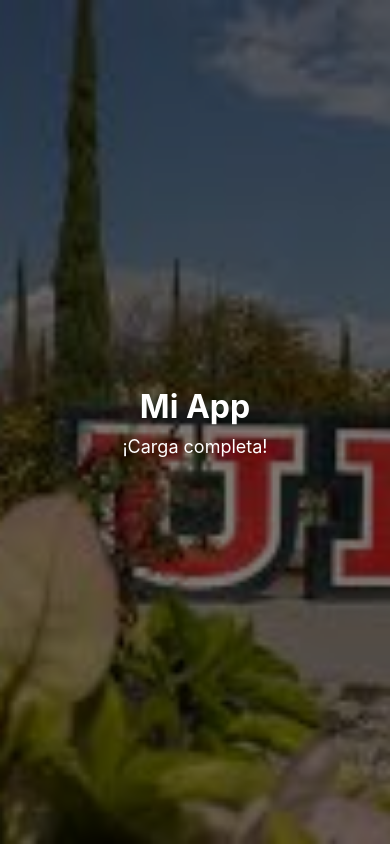
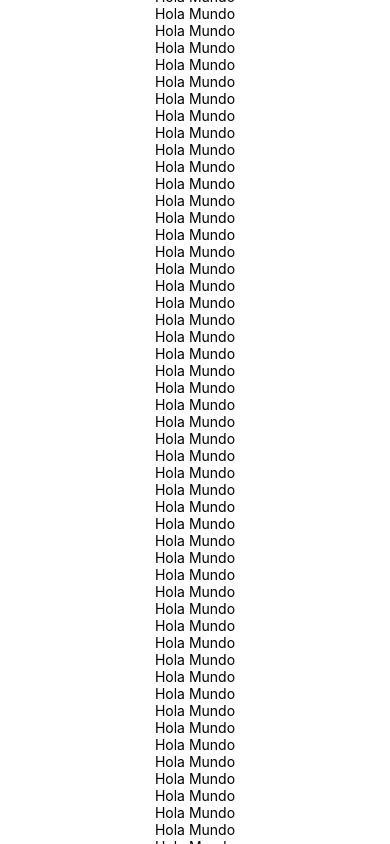
Before and after one commit to Joel89njkkvh/PM194, a React Native app in the folder my-blank/: screen / in a window 390 px wide. Built offline with nearby package versions, Linux system fonts and the light colour scheme.

Commit message:
ScrollView Vertical

```diff
--- a/my-blank/App.js
+++ b/my-blank/App.js
@@ -1,37 +1,20 @@
-import React, { useEffect, useState } from 'react';
-import { StyleSheet, Text, View } from 'react-native';
-import { ImageBackground } from 'react-native';
-import * as SplashScreen from 'expo-splash-screen';
+import { StyleSheet, View, Text, ImageBackground, ScrollView } from "react-native";
+import { useEffect, useState } from "react";
+
+const texto = [];
+for (let i=0; i<76; i++){
+  texto.push(<Text >Hola Mundo</Text>);
+}
 
 
-SplashScreen.preventAutoHideAsync();
+export default function App(){
+  return(
+    <ScrollView contentContainerStyle={styles.background} showsVerticalScrollIndicator={false}>
+        <View>{texto}</View>;
+    </ScrollView>
 
+  )
 
-export default function App() {
-  const [appReady, setAppReady] = useState(false);
-
-  useEffect(() => {
-    setTimeout(async () => {
-      setAppReady(true);
-      await SplashScreen.hideAsync();
-    }, 2000);
-  }, []);
-
-
-  return (
-    <ImageBackground
-      source={require('./assets/upq.jpg')}
-      style={styles.background}
-      resizeMode="cover"
-    >
-      <View style={styles.container}>
-        <Text style={styles.title}>Mi App</Text>
-        <Text style={styles.subtitle}>
-          {appReady ? '¡Carga completa!' : 'Cargando...'}
-        </Text>
-      </View>
-    </ImageBackground>
-  );
 }
 
 // 4. Estilos simples
@@ -40,6 +23,8 @@ const styles = StyleSheet.create({
     flex: 1,
     width: '100%',
     height: '100%',
+    justifyContent: 'center',
+    alignItems: 'center',
   },
   container: {
     flex: 1,
```
